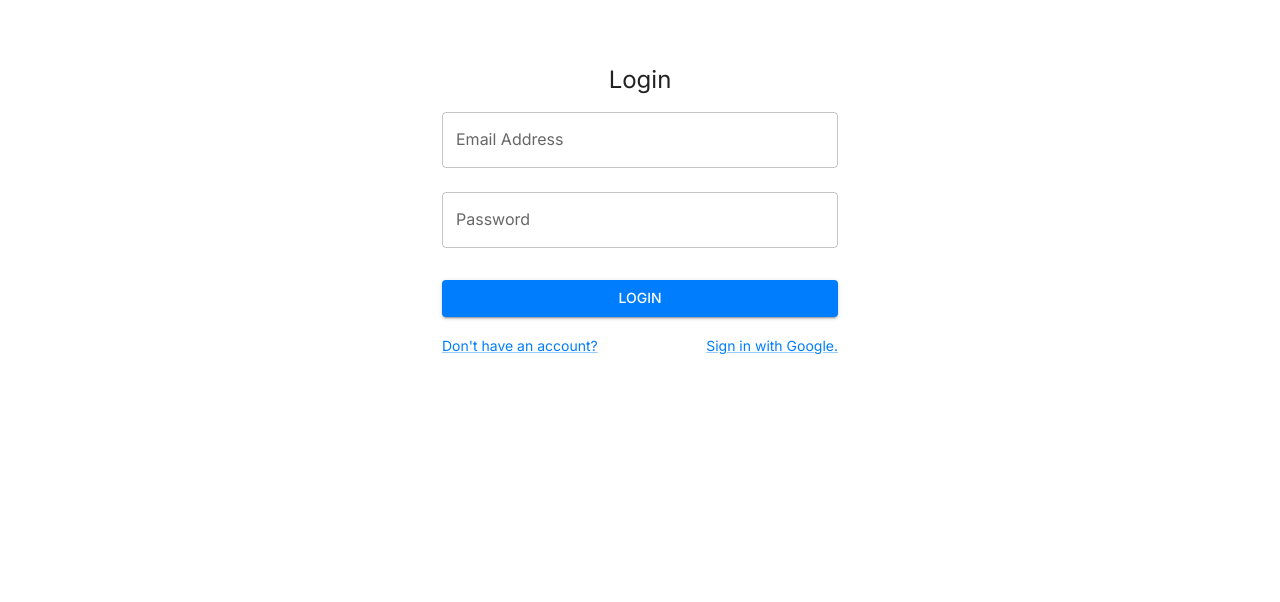
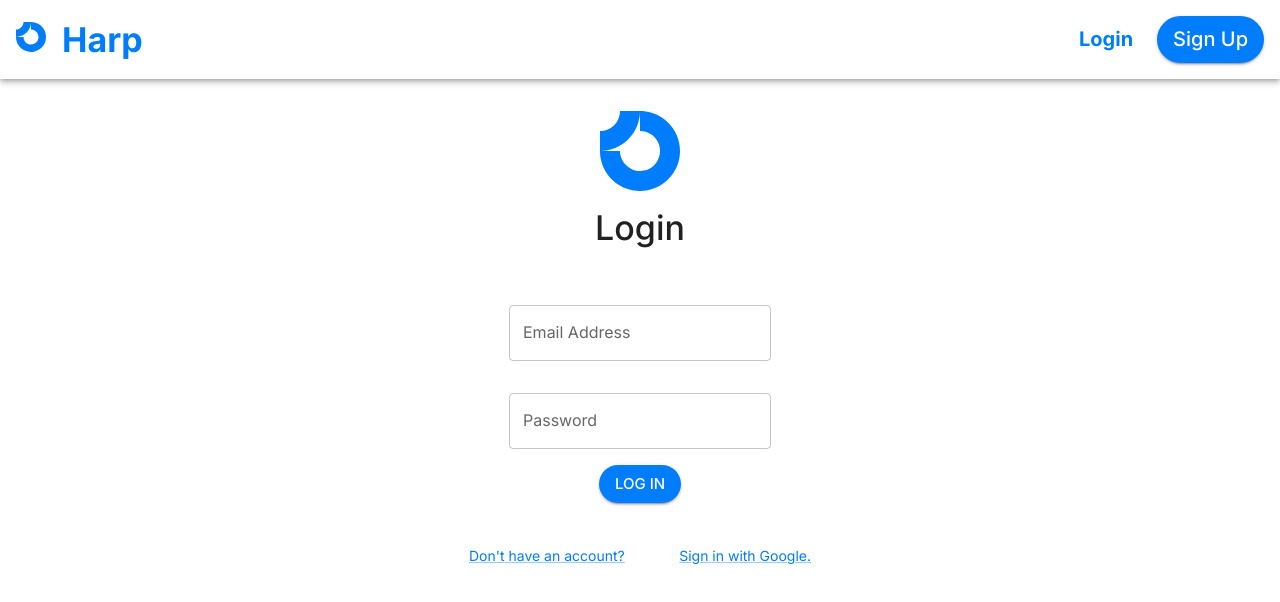
Before and after one commit to COSC-499-W2023/year-long-project-team-3, a Next.js app: page /login in a window 1280 px wide. Shown: the top 602 px of the page. Built offline with nearby package versions, Linux system fonts and the light colour scheme.

Commit message:
Adapted login form to use new UI, updated routes

```diff
--- a/src/app/(auth)/login/form.tsx
+++ b/src/app/(auth)/login/form.tsx
@@ -6,11 +6,12 @@ import Grid from '@mui/material/Grid'
 import Link from '@mui/material/Link'
 import Box from '@mui/material/Box'
 import Typography from '@mui/material/Typography'
-import Container from '@mui/material/Container'
 import { FormEvent } from 'react'
 import { useRouter } from 'next/navigation'
 import { signIn } from 'next-auth/react'
 import { toast } from 'react-toastify'
+import LandingPageAppBar from '@/components/LandingPage/LandingPageAppBar'
+import Logo from '@/components/Logo/logo'
 
 export default function Form() {
     const router = useRouter()
@@ -45,42 +46,57 @@ export default function Form() {
     }
 
     return (
-        <Container component='main' maxWidth='xs'>
+        <>
+            <LandingPageAppBar></LandingPageAppBar>
+            <Box sx={{ marginTop: 4, display: 'flex', flexDirection: 'column', alignItems: 'center' }}>
+                <Logo fontSize={80} />
+            </Box>
             <Box
                 sx={{
-                    marginTop: 8,
+                    marginTop: 2,
                     display: 'flex',
                     flexDirection: 'column',
                     alignItems: 'center',
                 }}
             >
-                <Typography component='h1' variant='h5'>
+                <Typography variant='h4' sx={{ fontWeight: 'medium' }}>
                     Login
                 </Typography>
                 <form onSubmit={handleSubmit}>
+                    <Box
+                        gap={1}
+                        sx={{
+                            p: 5,
+                            display: 'flex',
+                            flexDirection: 'column',
+                            alignItems: 'center',
+                        }}
+                    >
                         <TextField
                             margin='normal'
-                        size='medium'
                             variant='outlined'
                             type='email'
-                        fullWidth
                             label='Email Address'
                             name='email'
                             data-cy='email'
                         />
                         <TextField
                             margin='normal'
-                        size='medium'
                             variant='outlined'
                             type='password'
-                        fullWidth
                             label='Password'
                             name='password'
                             data-cy='password'
                         />
-                    <Button type='submit' fullWidth variant='contained' sx={{ mt: 3, mb: 2 }} data-cy='submit'>
-                        Login
+                        <Button
+                            type='submit'
+                            variant='contained'
+                            sx={{ fontSize: 15, borderRadius: 28 }}
+                            data-cy='submit'
+                        >
+                            Log In
                         </Button>
+                    </Box>
                     <Grid container>
                         <Grid item xs>
                             <Link href='/../signup' variant='body2' data-cy='login'>
@@ -95,6 +111,6 @@ export default function Form() {
                     </Grid>
                 </form>
             </Box>
-        </Container>
+        </>
     )
 }
--- a/src/components/LandingPage/LandingPageAppBar.tsx
+++ b/src/components/LandingPage/LandingPageAppBar.tsx
@@ -20,7 +20,7 @@ export default function LandingPageAppBar() {
                     <Button
                         sx={{ textTransform: 'capitalize', fontSize: 20, fontWeight: 'bold', borderRadius: 28 }}
                         data-cy='login-button'
-                        onClick={() => router.push('/signin')}
+                        onClick={() => router.push('/login')}
                     >
                         Login
                     </Button>
@@ -28,6 +28,7 @@ export default function LandingPageAppBar() {
                         variant='contained'
                         sx={{ textTransform: 'capitalize', fontSize: 20, borderRadius: 28 }}
                         data-cy='sign-up-button'
+                        onClick={() => router.push('/signup')}
                     >
                         Sign Up
                     </Button>
```
Lines whose indentation alone changed are shown as unchanged.
